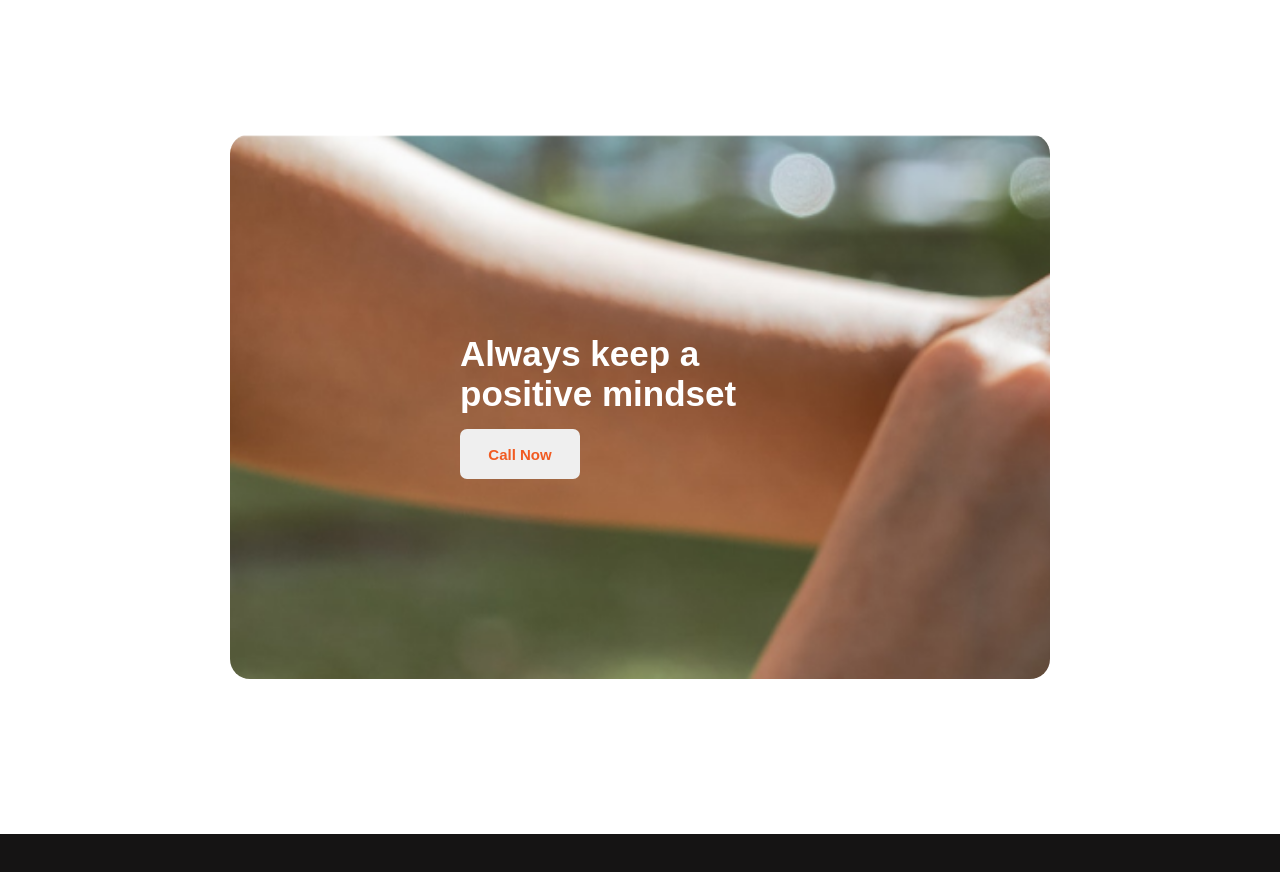
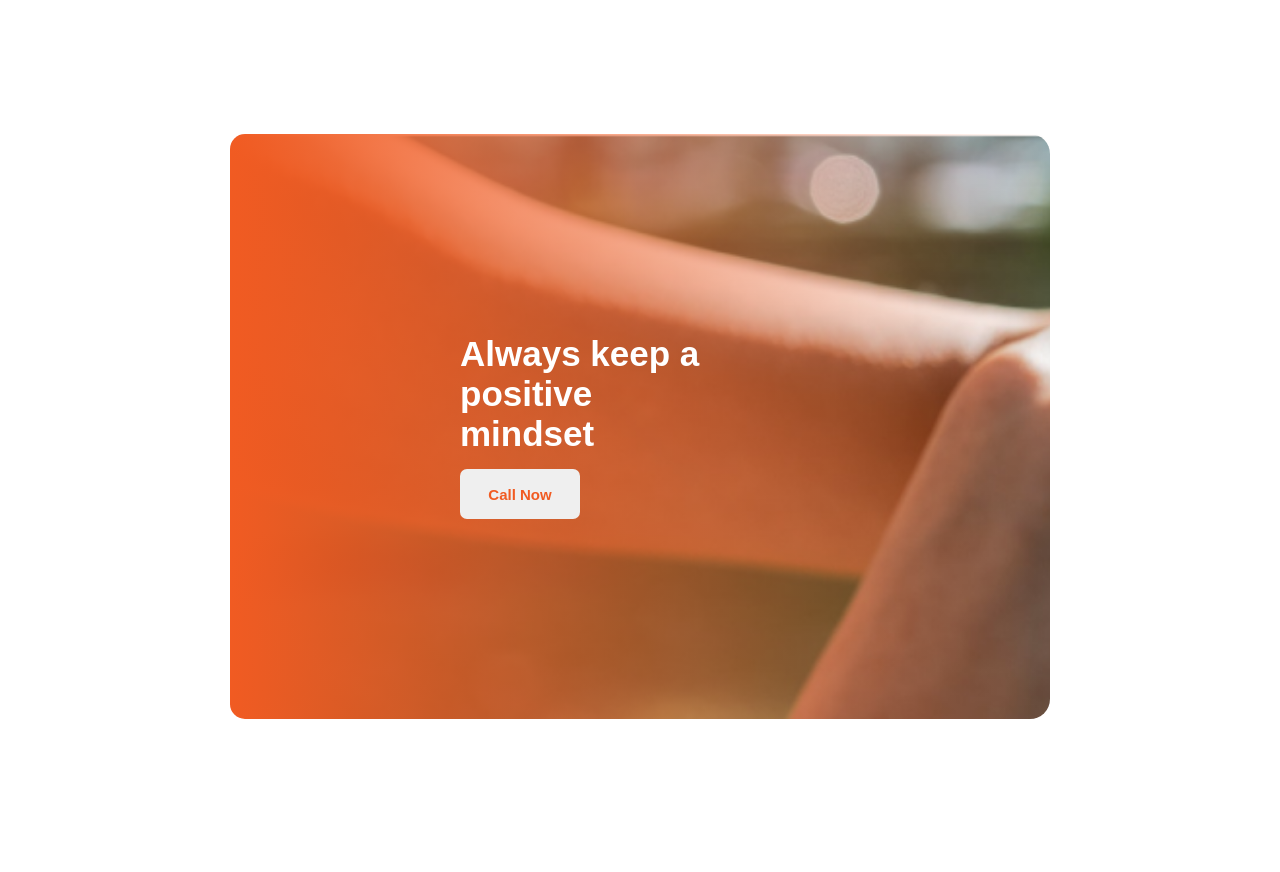
Before and after one commit to munnahosssain/New-me, a plain HTML site: page index.html in a window 1280 px wide. Shown: the part 1620-2492 px from the top of the page. Drawn offline with Linux system fonts and the light colour scheme.

Commit message:
linear gradient over on image

```diff
--- a/index.html
+++ b/index.html
@@ -60,9 +60,11 @@
 
     <section class="hand-watch container">
         <div class="watch-image">
-            <div class="container">
-                <h1 style="color: white; font-size: 35px; margin-bottom: 15px;">Always keep a positive mindset</h1>
-                <button class="common-button">Call Now</button>
+            <div class="gradient">
+                <div class="container">
+                    <h1>Always keep a positive <br> mindset</h1>
+                    <button class="common-button">Call Now</button>
+                </div>
             </div>
         </div>
     </section>
--- a/style.css
+++ b/style.css
@@ -4,7 +4,7 @@
     /* height: 100%; */
 }
 
-.common-button{
+.common-button {
     height: 50px;
     width: 120px;
     color: #F15B22;
@@ -69,21 +69,26 @@
 
 /* Watch Band Section*/
 
-.hand-watch{
-    height: 700px;
+.hand-watch {
+    height: 800px;
 }
 
 .watch-image {
-    padding: 200px 0;
     border-radius: 20px;
     background-size: cover;
     background-image: url('images/watch.png');
-    content: '';
-    background-imag+e: linear-gradient(90deg, #F15B22 0%, rgba(241, 91, 34, 0) 100%);
 }
 
-.watch-band {
-    /* background-size: cover; */
+.gradient {
+    padding: 200px 0;
+    border-radius: 15px;
+    background: linear-gradient(90deg, #F15B22 0%, rgba(241, 91, 34, 0) 100%);
+}
+
+.watch-image h1 {
+    color: white;
+    font-size: 35px;
+    margin-bottom: 15px;
 }
 
 /* Footer Section */
```
